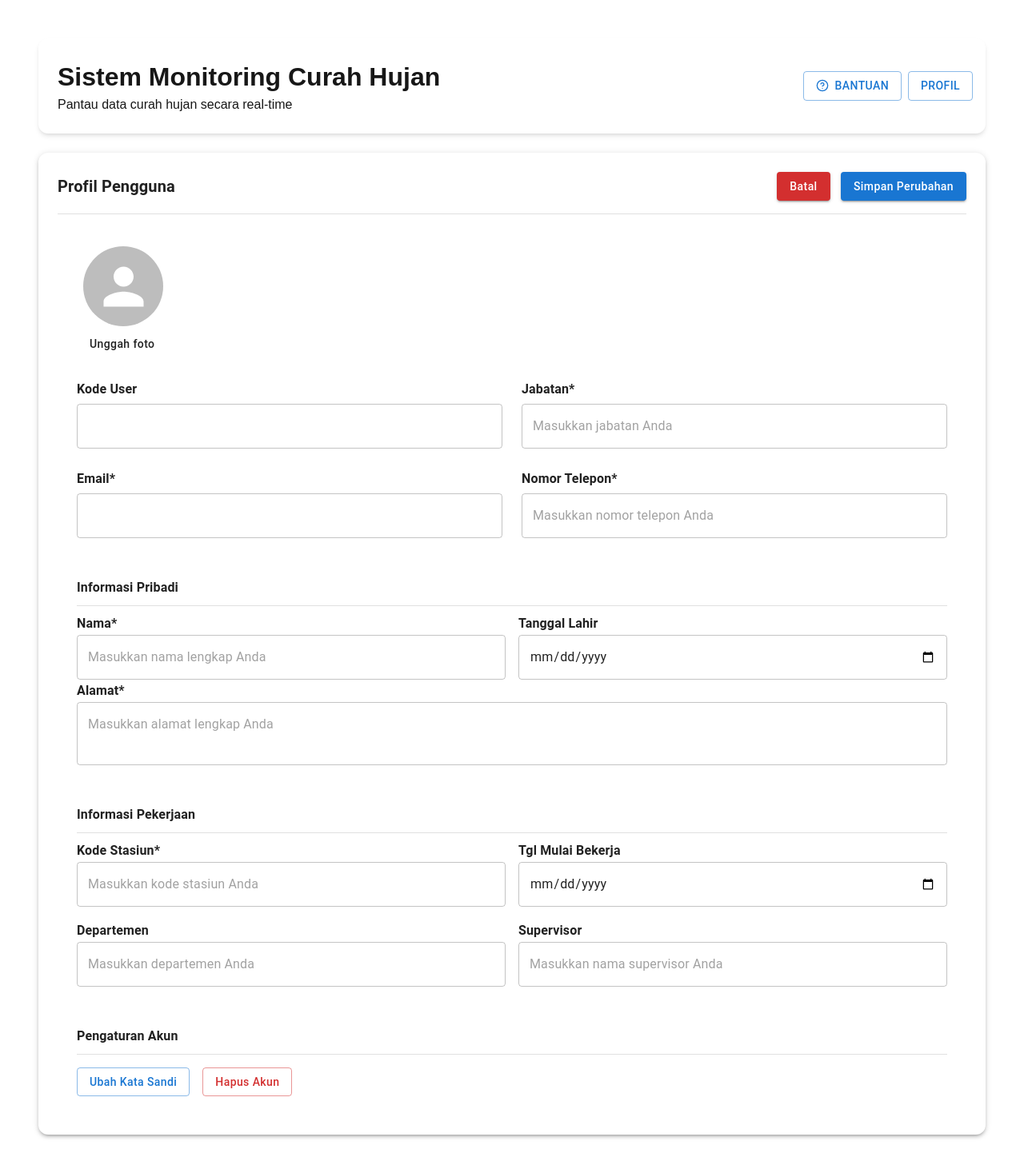
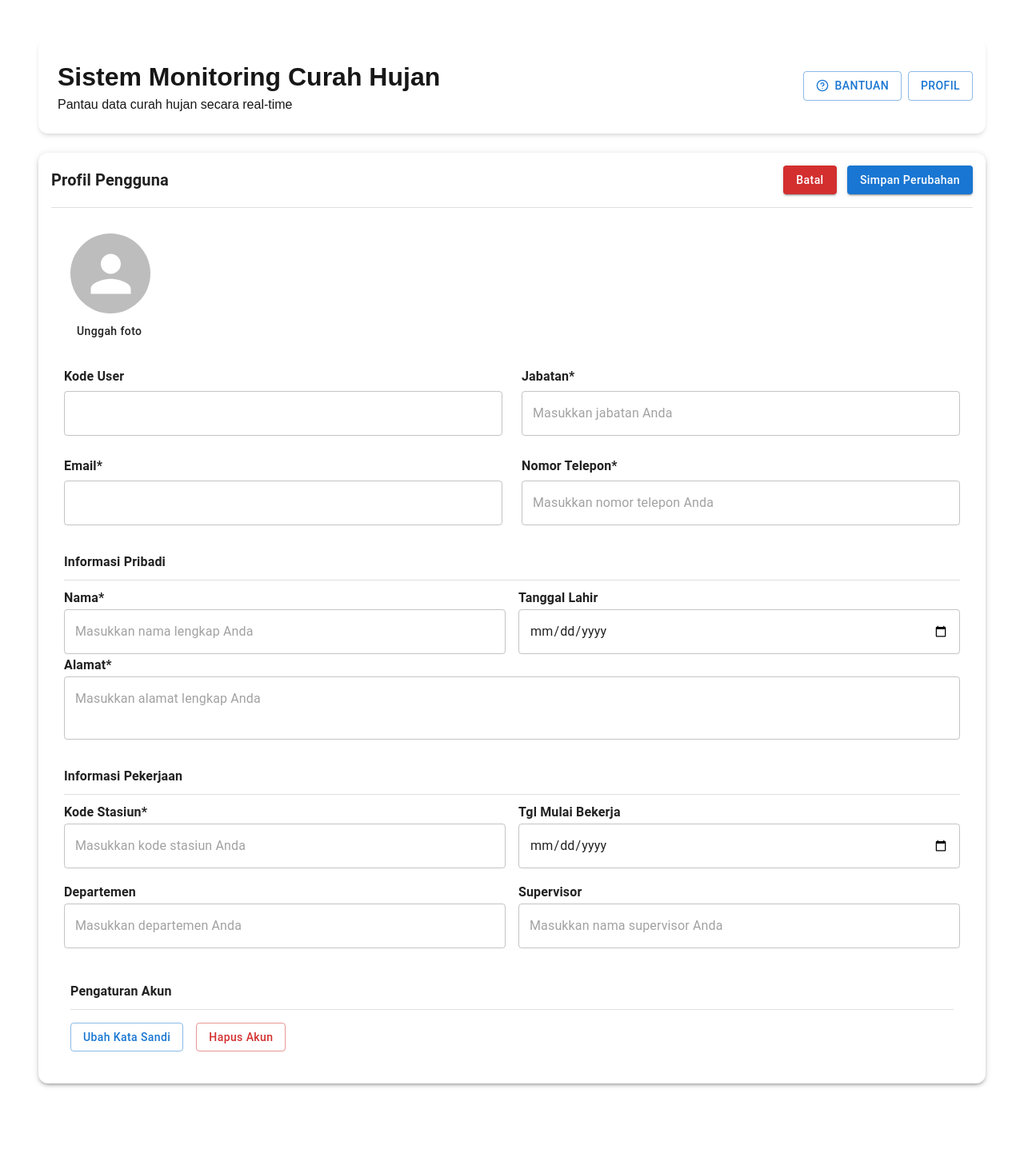
Before and after one commit to PLTUIndramayu/PLTU-curah-hujan-frontend, a Next.js app: page /profile in a window 1280 px wide. Shown: the top 1462 px of the page at 80% size. After the commit the page ends 1403 px from the top, so only its background shows below. Built offline with nearby package versions, Linux system fonts and the light colour scheme; no server answers.

Commit message:
fix: mobile responsiveness

```diff
--- a/app/component/header.js
+++ b/app/component/header.js
@@ -121,7 +121,7 @@ export function Header() {
                 <ListItem
                   button
                   component={Link}
-                  href="https://www.whatsapp.com"
+                  href="https://api.whatsapp.com/send/?phone=%2B6285602950075&text&type=phone_number&app_absent=0"
                   target="_blank"
                   rel="noopener noreferrer"
                 >
--- a/app/profile/page.js
+++ b/app/profile/page.js
@@ -176,7 +176,7 @@ export default function ProfilePage() {
     <Box sx={{ p: isMobile ? 1 : 3 }}>
       <div className="p-6 space-y-6">
         <Header />
-        <Paper elevation={3} sx={{ p: 3, borderRadius: 3 }}>
+        <Paper elevation={3} sx={{ p: 2, borderRadius: 3 }}>
           <Box
             display="flex"
             flexDirection={isMobile ? "column" : "row"}
@@ -212,7 +212,7 @@ export default function ProfilePage() {
           <Divider sx={{ my: 2 }} />
 
           {/* Foto + Info User */}
-          <Box p={3}>
+          <Box p={2}>
             <div className="grid grid-cols-1 md:grid-cols-2 gap-6">
               <div className="flex flex-col gap-1">
                 <Avatar
@@ -290,7 +290,7 @@ export default function ProfilePage() {
           </Box>
           {/* Informasi Pribadi */}
 
-          <Box p={3}>
+          <Box p={2}>
             <Typography variant="subtitle1" fontWeight="bold">
               Informasi Pribadi
             </Typography>
@@ -339,7 +339,7 @@ export default function ProfilePage() {
 
           {/* Informasi Pekerjaan */}
 
-          <Box p={3}>
+          <Box p={2}>
             <Typography variant="subtitle1" fontWeight="bold">
               Informasi Pekerjaan
             </Typography>
@@ -410,7 +410,7 @@ export default function ProfilePage() {
             </Typography>
             <Divider sx={{ my: 1 }} />
 
-            <Box mt={2}>
+            <Box mt={2} display='flex' justifyContent='start'>
               <Button
                 sx={{ textTransform: "none" }}
                 variant="outlined"
```
